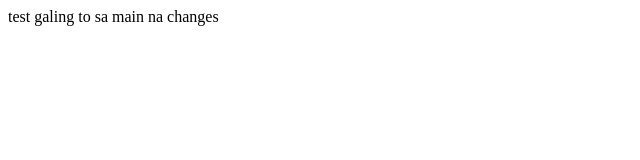
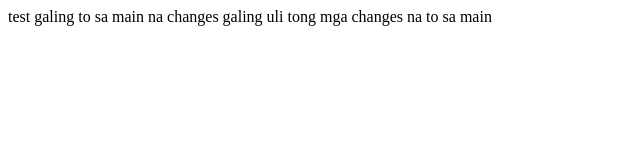
Before and after one commit to wardDward/test_repo, a plain HTML site: page index.html in a window 1280 px wide. Shown: the whole page, without its empty margins (0-640 px from the left). Drawn offline with Linux system fonts and the light colour scheme.

Commit message:
test test

```diff
--- a/index.html
+++ b/index.html
@@ -7,5 +7,6 @@
 </head>
 <body>
     test galing to sa main na changes
+    galing uli tong mga changes na to sa main
 </body>
 </html>
```
